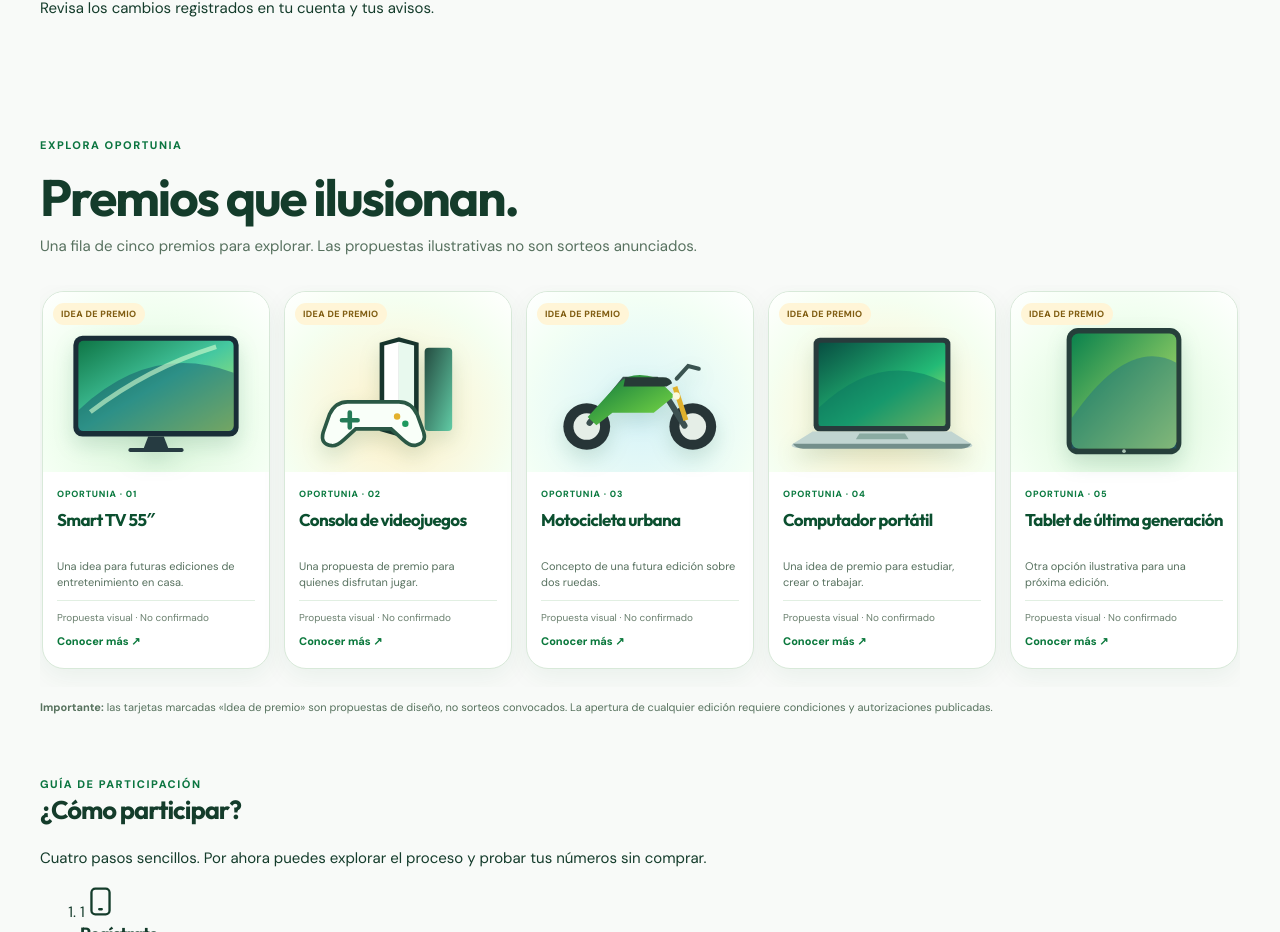
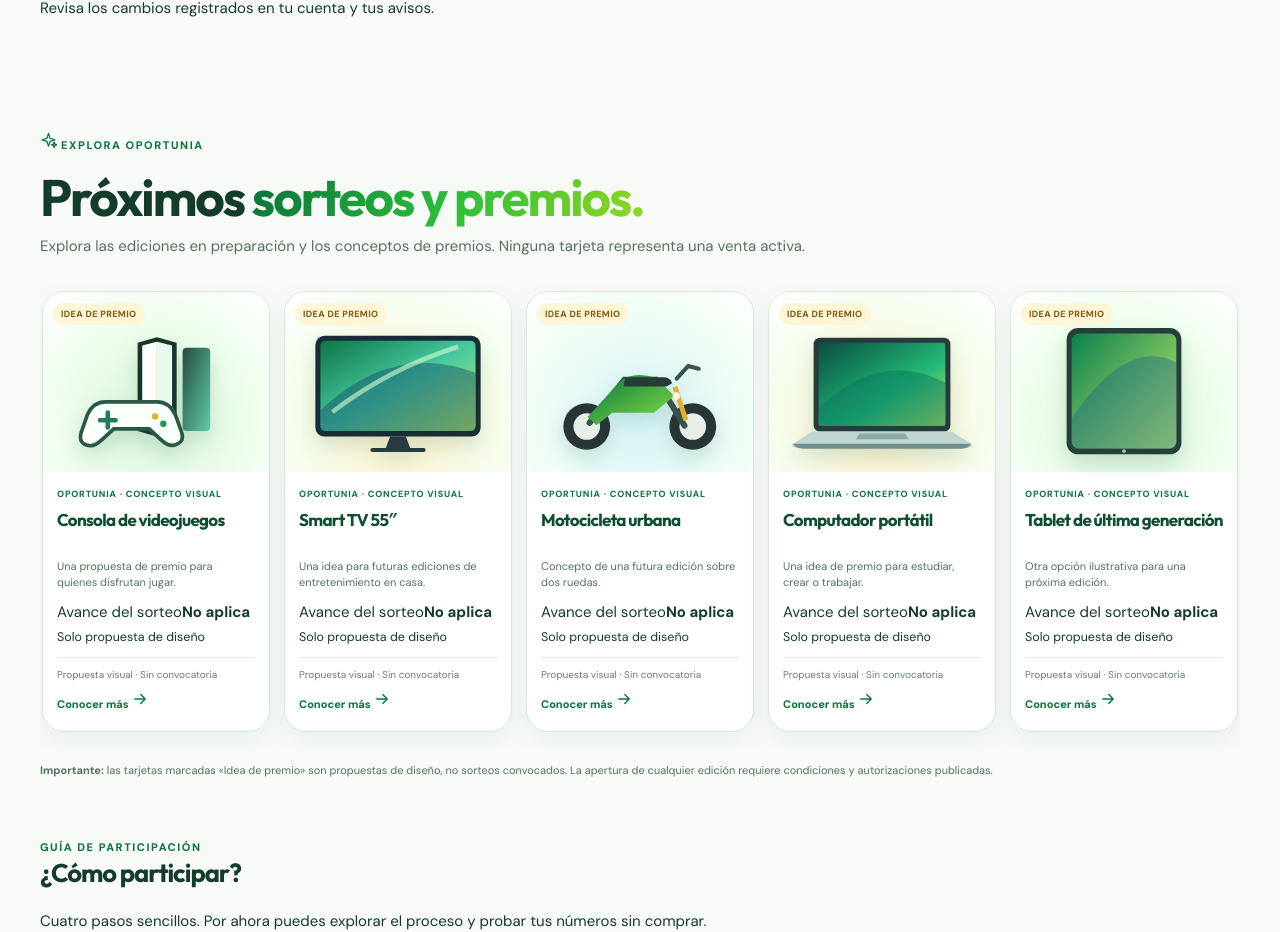
Before and after one commit to mejai84/oportunia, a Next.js app: page / in a window 1280 px wide. Shown: the part 1294-2226 px from the top of the page. Built offline with nearby package versions, Linux system fonts and the light colour scheme; no server answers; the database is empty.

Commit message:
feat(home): premium draw cards with icon CTA, status and honest non-commercial progress

```diff
--- a/src/components/DrawCarousel.tsx
+++ b/src/components/DrawCarousel.tsx
@@ -2,12 +2,13 @@
 /* eslint-disable @next/next/no-img-element */
 import { useRef } from "react";
 import { usePublicDraws, type PublicDraw } from "@/lib/usePublicDraws";
+import { HomeIcon } from "@/components/HomeMarketingSections";
 
 type DrawCard = PublicDraw & { illustrative?: boolean };
 /* Conceptos visuales: no son sorteos convocados, anunciados ni habilitados. */
 const EXAMPLE_DRAWS: DrawCard[] = [
-  {id:"concepto-televisor",title:"Concepto: Smart TV",prize:"Smart TV 55″",description:"Una idea para futuras ediciones de entretenimiento en casa.",status:"preview",display_order:2,hero_image_url:null,prize_image_url:"/raffles/concept-tv.svg",illustrative:true},
-  {id:"concepto-consola",title:"Concepto: Consola",prize:"Consola de videojuegos",description:"Una propuesta de premio para quienes disfrutan jugar.",status:"preview",display_order:3,hero_image_url:null,prize_image_url:"/raffles/concept-console.svg",illustrative:true},
+  {id:"concepto-consola",title:"Concepto: Consola",prize:"Consola de videojuegos",description:"Una propuesta de premio para quienes disfrutan jugar.",status:"preview",display_order:2,hero_image_url:null,prize_image_url:"/raffles/concept-console.svg",illustrative:true},
+  {id:"concepto-televisor",title:"Concepto: Smart TV",prize:"Smart TV 55″",description:"Una idea para futuras ediciones de entretenimiento en casa.",status:"preview",display_order:3,hero_image_url:null,prize_image_url:"/raffles/concept-tv.svg",illustrative:true},
   {id:"concepto-moto",title:"Concepto: Moto",prize:"Motocicleta urbana",description:"Concepto de una futura edición sobre dos ruedas.",status:"preview",display_order:4,hero_image_url:null,prize_image_url:"/raffles/concept-moto.svg",illustrative:true},
   {id:"concepto-portatil",title:"Concepto: Portátil",prize:"Computador portátil",description:"Una idea de premio para estudiar, crear o trabajar.",status:"preview",display_order:5,hero_image_url:null,prize_image_url:"/raffles/concept-laptop.svg",illustrative:true},
   {id:"concepto-tablet",title:"Concepto: Tablet",prize:"Tablet de última generación",description:"Otra opción ilustrativa para una próxima edición.",status:"preview",display_order:6,hero_image_url:null,prize_image_url:"/raffles/concept-tablet.svg",illustrative:true}
@@ -29,8 +30,9 @@ export function DrawCarousel() {
   }
   return <section id="sorteos" className="container draw-carousel-section" aria-label="Catálogo de sorteos y conceptos">
     <div className="draw-carousel-header">
-      <div><span className="f-kicker">EXPLORA OPORTUNIA</span><h2>Premios que ilusionan.</h2>
-      <p>Una fila de cinco premios para explorar. Las propuestas ilustrativas no son sorteos anunciados.</p></div>
+      <div><span className="f-kicker"><HomeIcon name="sparkles" size={17}/> EXPLORA OPORTUNIA</span>
+      <h2>Próximos <span className="f-highlight">sorteos y premios.</span></h2>
+      <p>Explora las ediciones en preparación y los conceptos de premios. Ninguna tarjeta representa una venta activa.</p></div>
       <div className="draw-carousel-controls draw-row-controls" aria-label="Desplazar premios">
         <button type="button" aria-label="Ver premios anteriores" onClick={()=>move(-1)}>←</button>
         <button type="button" aria-label="Ver premios siguientes" onClick={()=>move(1)}>→</button>
@@ -41,16 +43,26 @@ export function DrawCarousel() {
     <div className="draw-five-track" ref={trackRef} aria-label="Premios y propuestas de sorteo">
       {cards.map((draw,i)=><article className={"draw-mini-card"+(draw.illustrative?" is-concept":"")} key={draw.id}>
         <div className="draw-mini-art">
-          <span className={"draw-mini-badge"+(draw.illustrative?" is-concept":"")}>{draw.illustrative?"IDEA DE PREMIO":draw.status==="closed"?"EDICIÓN CERRADA":"EN PREPARACIÓN"}</span>
+          <span className={"draw-mini-badge"+(draw.illustrative?" is-concept":"")}>
+            {draw.illustrative?"IDEA DE PREMIO":draw.status==="closed"?"EDICIÓN CERRADA":"PRÓXIMAMENTE"}
+          </span>
           <img src={draw.prize_image_url||"/raffles/iphone18-product.svg"} alt={"Ilustración del premio "+draw.prize} loading={i>1?"lazy":"eager"}/>
         </div>
         <div className="draw-mini-content">
-          <span className="draw-mini-kicker">OPORTUNIA · {String(i+1).padStart(2,"0")}</span>
+          <span className="draw-mini-kicker">OPORTUNIA · {draw.illustrative?"CONCEPTO VISUAL":"EDICIÓN EN CATÁLOGO"}</span>
           <h3>{draw.prize}</h3>
           <p>{draw.description}</p>
+          <div className="draw-mini-progress">
+            <div className="draw-mini-progress-head">
+              <span>Avance del sorteo</span>
+              <strong>{draw.illustrative?"No aplica":draw.status==="closed"?"Edición cerrada":"Sin apertura"}</strong>
+            </div>
+            <div className="draw-mini-progress-track" role="img" aria-label="No hay porcentaje de ventas oficiales publicado"><span/></div>
+            <small>{draw.illustrative?"Solo propuesta de diseño":"Participaciones oficiales aún no habilitadas"}</small>
+          </div>
           <div className="draw-mini-foot">
-            <span>{draw.illustrative?"Propuesta visual · No confirmado":"Consulta las novedades del sorteo"}</span>
-            <a href="#registro" aria-label={"Conocer novedades de "+draw.prize}>Conocer más <span aria-hidden="true">↗</span></a>
+            <span>{draw.illustrative?"Propuesta visual · Sin convocatoria":"Consulta condiciones y novedades"}</span>
+            <a href="#registro" aria-label={"Conocer novedades de "+draw.prize}>Conocer más <HomeIcon name="arrow-right" size={18}/></a>
           </div>
         </div>
       </article>)}
```
